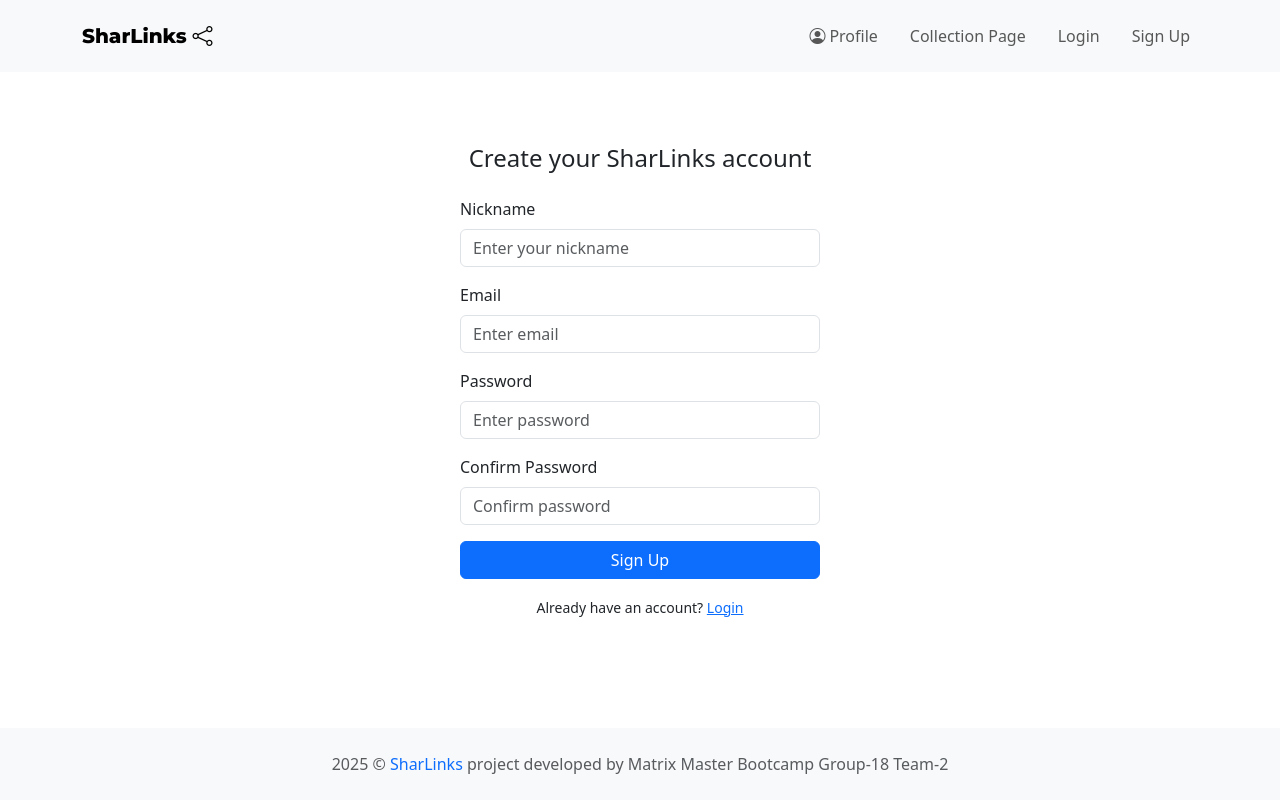
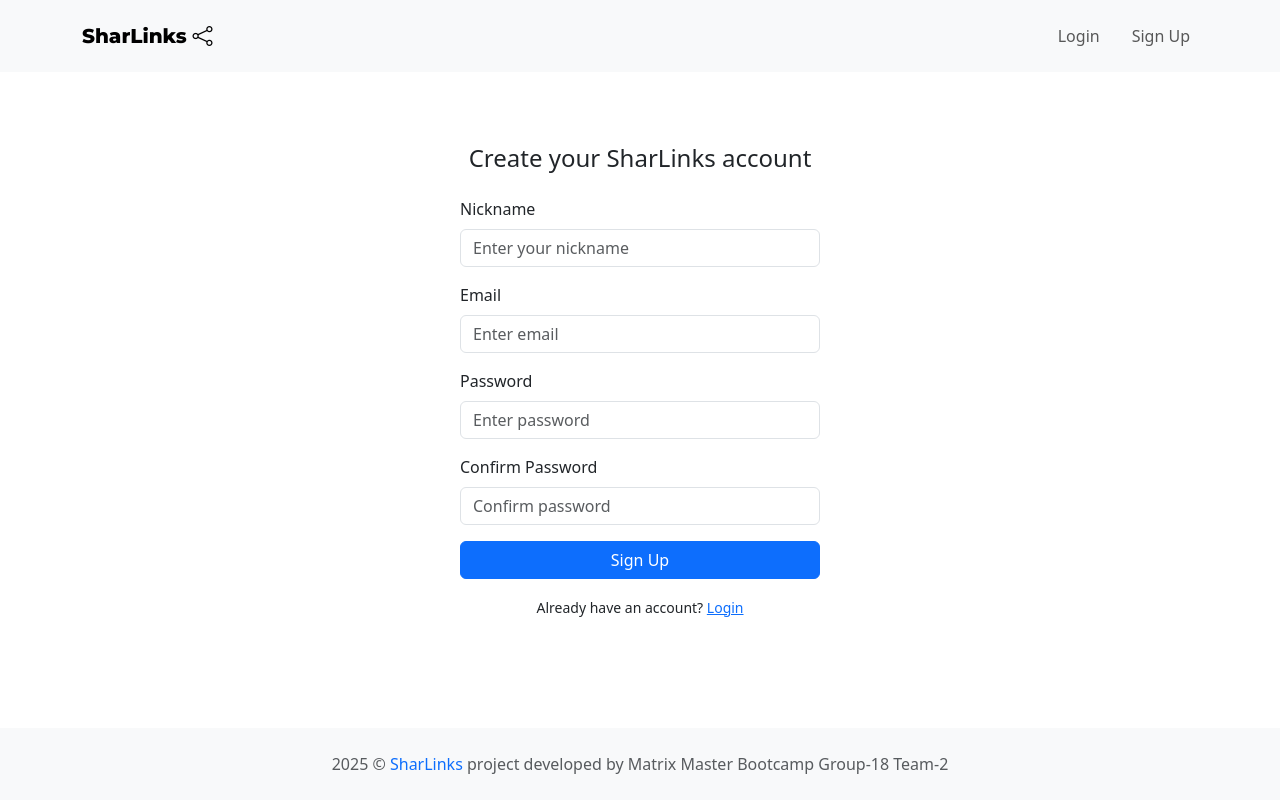
Before and after one commit to Dariaengin/Sharlink, a React (Vite) app in the folder frontend/: page /signup in a window 1280 px wide. Built offline with nearby package versions, Linux system fonts and the light colour scheme; no server answers.

Commit message:
hide profile and collection pages if user is not loged in

```diff
--- a/frontend/src/components/common/Header.jsx
+++ b/frontend/src/components/common/Header.jsx
@@ -29,6 +29,8 @@ const Header = () => {
         </Navbar.Brand>
 
         <Nav className='ms-auto d-flex gap-3'>
+          {isLoggedIn && (
+            <>
               <Nav.Link as={Link} to='/profile'>
                 <i className='bi bi-person-circle me-1' />
                 Profile
@@ -36,6 +38,8 @@ const Header = () => {
               <Nav.Link as={Link} to='/collection'>
                 Collection Page
               </Nav.Link>
+            </>
+          )}
           {isLoggedIn ? (
             <Nav.Link onClick={handleLogout} style={{ cursor: 'pointer' }}>
               <i className='bi bi-box-arrow-right me-1' />
```
Lines whose indentation alone changed are shown as unchanged.
